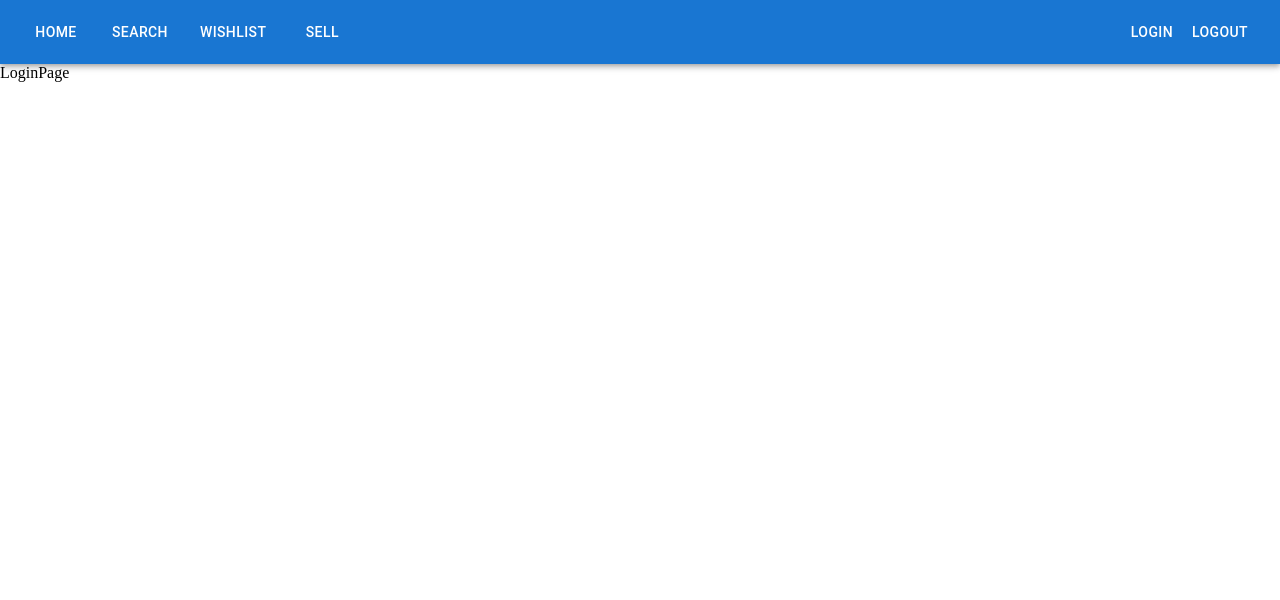
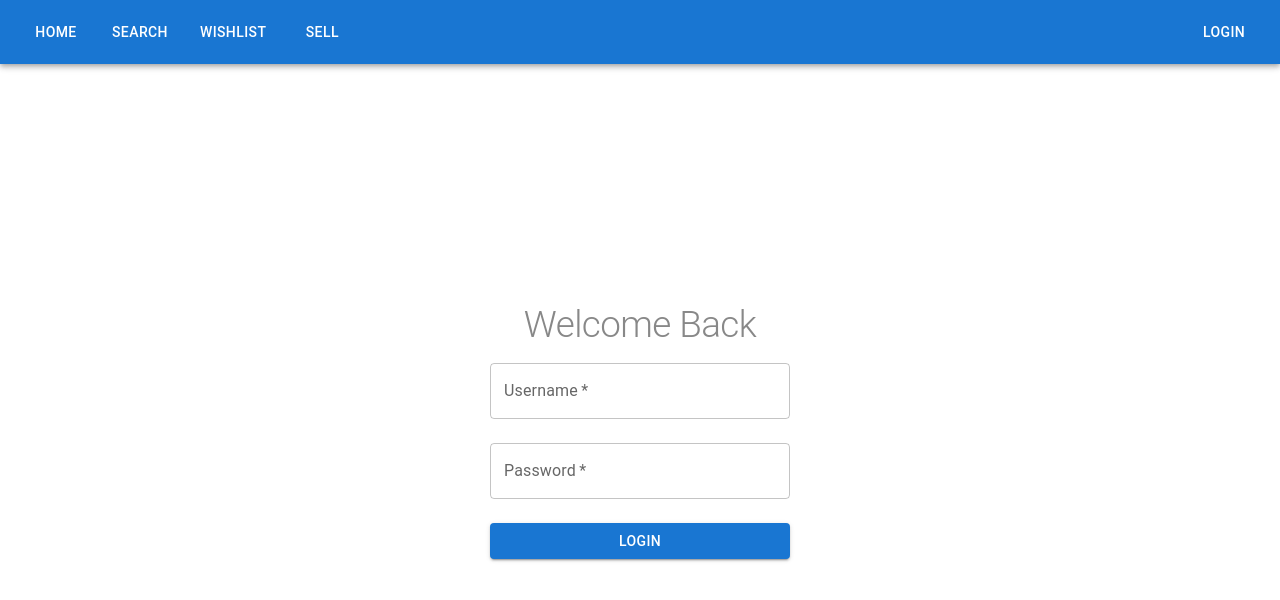
Before and after one commit to SE-vrs-organization/slash-ui, a React (Create React App) app: page /login in a window 1280 px wide. Shown: the top 600 px of the page. Built offline with nearby package versions, Linux system fonts and the light colour scheme; the HTML template or start-up script is replaced by a standard one.

Commit message:
added login/logout on ui

```diff
--- a/package.json
+++ b/package.json
@@ -14,6 +14,7 @@
     "@types/node": "^16.18.113",
     "@types/react": "^18.3.11",
     "@types/react-dom": "^18.3.1",
+    "axios": "^1.7.7",
     "react": "^18.3.1",
     "react-dom": "^18.3.1",
     "react-router-dom": "^6.27.0",
--- a/src/ContextWrapper.tsx
+++ b/src/ContextWrapper.tsx
@@ -1,8 +1,9 @@
 import React from "react";
 import SlashRouter from "./SlashRouter";
+import Navigation from "./components/Navigation/Navigation";
 export const AuthContext = React.createContext<{
   userData: UserData | undefined;
-  setUserData: (newData: UserData) => void;
+  setUserData: (newData: UserData | undefined) => void;
 }>({ userData: undefined, setUserData: (temp) => {} });
 
 export type UserData = {
@@ -18,6 +19,7 @@ export default function ContextWrapper() {
   );
   return (
     <AuthContext.Provider value={{ userData, setUserData }}>
+      <Navigation />
       <SlashRouter />
     </AuthContext.Provider>
   );
--- a/src/components/Navigation/Navigation.tsx
+++ b/src/components/Navigation/Navigation.tsx
@@ -3,9 +3,23 @@ import Toolbar from "@mui/material/Toolbar";
 import Typography from "@mui/material/Typography";
 import Button from "@mui/material/Button";
 import Box from "@mui/material/Box";
-import { Link } from "react-router-dom";
+import { Link, useNavigate } from "react-router-dom";
+import React, { useContext, useEffect } from "react";
+import { AuthContext } from "../../ContextWrapper";
 
 const Navigation = () => {
+  const { userData, setUserData } = useContext(AuthContext);
+  const navigate = useNavigate();
+
+  useEffect(() => {
+    console.log(userData);
+  }, [userData]);
+
+  const logout = () => {
+    setUserData(undefined);
+    navigate("/");
+  };
+
   return (
     <AppBar position="static">
       <Toolbar>
@@ -25,12 +39,25 @@ const Navigation = () => {
             </Button>
           </Box>
         </Typography>
-        <Button component={Link} to="/login" color="inherit">
-          Login
-        </Button>
-        <Button component={Link} to="/logout" color="inherit">
-          Logout
-        </Button>
+        {userData ? (
+          <React.Fragment>
+            <Typography
+              color="textPrimary"
+              variant="overline"
+              component="div"
+              fontStyle="italic"
+            >
+              logged in as: {userData.username}
+            </Typography>
+            <Button color="inherit" onClick={logout}>
+              Logout
+            </Button>
+          </React.Fragment>
+        ) : (
+          <Button component={Link} to="/login" color="inherit">
+            Login
+          </Button>
+        )}
       </Toolbar>
     </AppBar>
   );
--- a/src/index.tsx
+++ b/src/index.tsx
@@ -1,6 +1,5 @@
 import React from "react";
 import ReactDOM from "react-dom/client";
-import Navigation from "./components/Navigation/Navigation";
 import "./index.css";
 import ContextWrapper from "./ContextWrapper";
 import { BrowserRouter } from "react-router-dom";
@@ -11,7 +10,6 @@ const root = ReactDOM.createRoot(
 root.render(
   <React.StrictMode>
     <BrowserRouter>
-      <Navigation />
       <ContextWrapper />
     </BrowserRouter>
   </React.StrictMode>
--- a/src/pages/Login/LoginPage.tsx
+++ b/src/pages/Login/LoginPage.tsx
@@ -1,7 +1,82 @@
-import React from "react";
+import { TextField, Button, Typography } from "@mui/material";
+import axios from "axios";
+import { useContext, useEffect, useState } from "react";
+import { AuthContext, UserData } from "../../ContextWrapper";
+import { useNavigate } from "react-router-dom";
 
 const LoginPage = () => {
-  return <div>LoginPage</div>;
+  const [username, setUsername] = useState("");
+  const [password, setPassword] = useState("");
+  const { userData, setUserData } = useContext(AuthContext);
+  const navigate = useNavigate();
+
+  useEffect(() => {
+    console.log(userData);
+  }, [userData]);
+
+  const handleFormSubmit = (e: React.FormEvent) => {
+    e.preventDefault();
+    console.log("Username:", username);
+    console.log("Password:", password);
+    axios
+      .post("http://localhost:5000/login", { username, password })
+      .then((res: any) => {
+        if (res.data.content.status === "success") {
+          console.log("Login successful!");
+          setUserData(res.data.content.data as UserData);
+          navigate("/search");
+        }
+      });
+  };
+
+  return (
+    <div
+      style={{
+        display: "flex",
+        flexDirection: "column",
+        justifyContent: "center",
+        alignItems: "center",
+        minHeight: "calc(100vh - 65px)", // Adjust the height to account for the navbar
+      }}
+    >
+      <Typography
+        variant="h1"
+        sx={{ fontSize: "2.3rem", color: "#888", textAlign: "center" }}
+      >
+        Welcome Back
+      </Typography>
+      <form
+        onSubmit={handleFormSubmit}
+        style={{ display: "flex", flexDirection: "column", width: "300px" }}
+      >
+        <TextField
+          label="Username"
+          variant="outlined"
+          margin="normal"
+          value={username}
+          onChange={(e) => setUsername(e.target.value)}
+          required
+        />
+        <TextField
+          label="Password"
+          type="password"
+          variant="outlined"
+          margin="normal"
+          value={password}
+          onChange={(e) => setPassword(e.target.value)}
+          required
+        />
+        <Button
+          variant="contained"
+          color="primary"
+          type="submit"
+          style={{ marginTop: "16px" }}
+        >
+          Login
+        </Button>
+      </form>
+    </div>
+  );
 };
 
 export default LoginPage;
```
Also changed, not shown: 1 other file (tests, documents, lock files or other folders).
